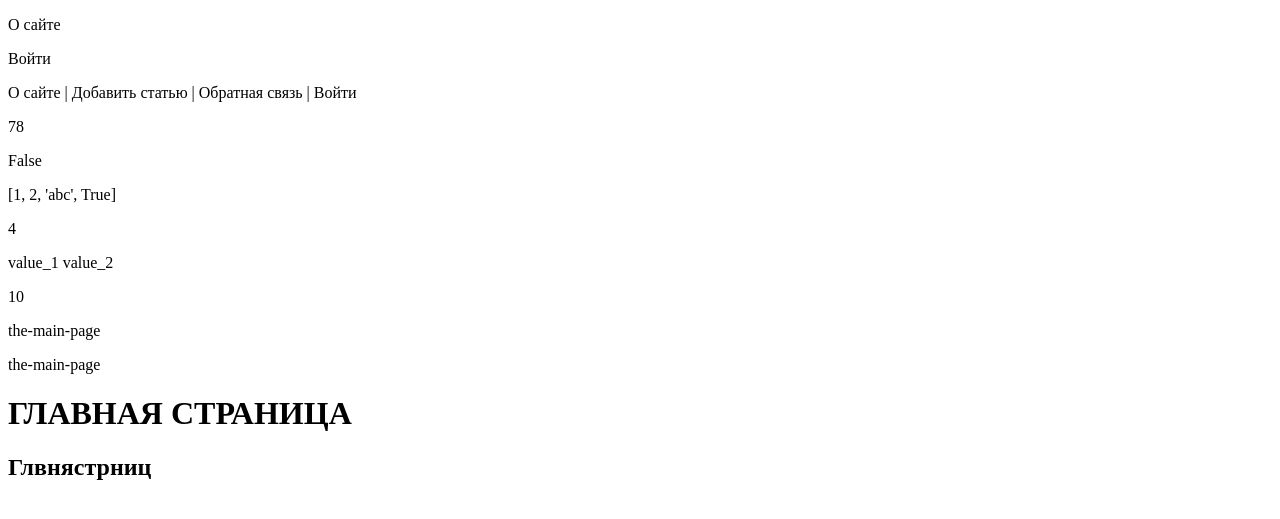
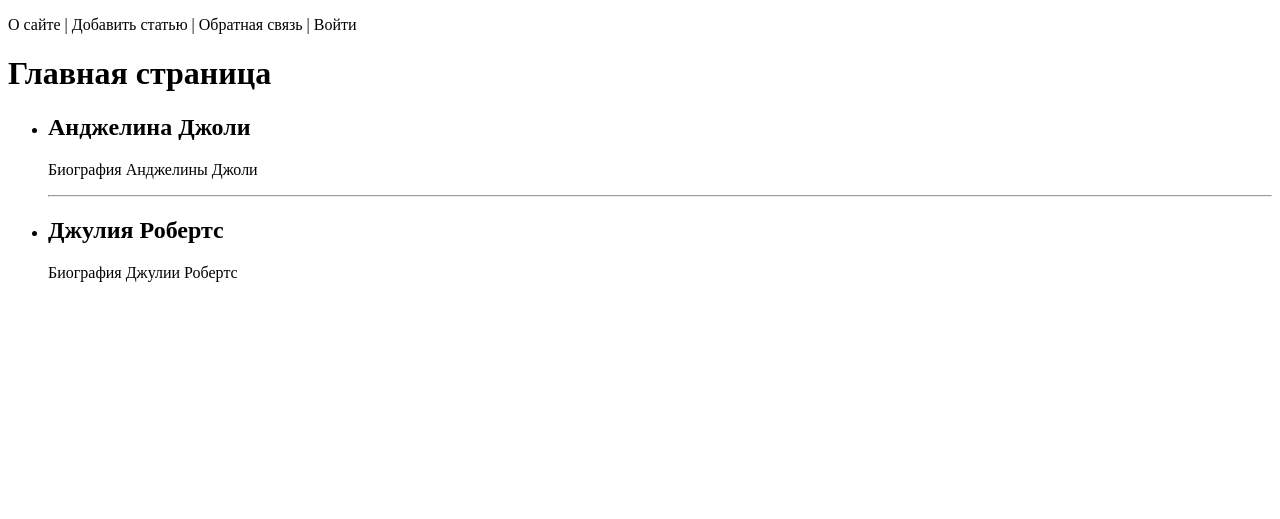
Before and after one commit to VadimBarinov/Django-First-Project, a Django app: page / in a window 1280 px wide. Shown: the top 519 px of the page. Run offline with Django 5.2, Linux system fonts and the light colour scheme.

Commit message:
templates for and if

```diff
--- a/women/templates/women/index.html
+++ b/women/templates/women/index.html
@@ -6,33 +6,26 @@
     <title>{{ main_title|default:"Без заголовка" }}</title>
 </head>
 <body>
-<!--фильры first и last-->
-<p>{{ menu|first }}</p>
-<p>{{ menu|last }}</p>
-<!--join-->
-<p>{{ menu|join:" | " }}</p>
-<!--фильтр add-->
-<p>{{ float|add:"50" }}</p>
-<!--фильтр кратности-->
-<p>{{ float|divisibleby:"3" }}</p>
-<p>{{ lst }}</p>
-<!--length-->
-<p>{{ set|length }}</p>
-<!--через точку можно обращаться к атрибутам-->
-<p>{{ dict.key_1 }} {{ dict.key_2 }}</p>
-<p>{{ obj.a }}</p>
 <p>
-<!--превращает в slug-->
-    {{ "The Main Page"|slugify}}
+    {{ menu|join:" | " }}
 </p>
-<p>{{ url }}</p>
 <h1>
-<!--фильтр upper-->
-    {{ title|upper }}
+    {{ title }}
 </h1>
-<h2>
-<!--удаляем указанные символы с помощью фильтра cut-->
-    {{ title|cut:" "|cut:"а" }}
-</h2>
+<ul>
+<!--    на стороне сервера -->
+    {% for p in posts %}
+    {% if p.is_published %}
+<!--    на стороне клиента-->
+    <li>
+        <h2>{{ p.title }}</h2>
+        <p>{{ p.content }}</p>
+        {% if not forloop.last %}
+        <hr>
+        {% endif %}
+    </li>
+    {% endif %}
+    {% endfor %}
+</ul>
 </body>
 </html>
--- a/women/views.py
+++ b/women/views.py
@@ -1,34 +1,22 @@
 from django.http import HttpResponse, HttpResponseNotFound, HttpResponseRedirect, HttpResponsePermanentRedirect
 from django.shortcuts import render, redirect
 from django.urls import reverse
-from django.template.loader import render_to_string
 from django.template.defaultfilters import slugify
 
 
 menu = ["О сайте", "Добавить статью", "Обратная связь", "Войти"]
 
-class MyClass:
-    def __init__(self, a, b):
-        self.a = a
-        self.b = b
-
+data_db = [
+    {'id':1, 'title':'Анджелина Джоли', 'content':'Биография Анджелины Джоли', 'is_published': True},
+    {'id':2, 'title':'Марго Робби', 'content':'Биография Марго Робби', 'is_published': False},
+    {'id':3, 'title':'Джулия Робертс', 'content':'Биография Джулии Робертс', 'is_published': True},
+]
 
 def index(request):
-    # t = render_to_string("women/index.html")
-    # return HttpResponse(t)
     data = {
         "title": "Главная страница",
         "menu": menu,
-        "float": 28.56,
-        "lst": [1, 2, "abc", True],
-        "set": {1, 2, 4, 6},
-        "dict": {
-            "key_1": "value_1",
-            "key_2": "value_2",
-        },
-        "obj": MyClass(10, 20),
-        # фильтры можно использовать и в самом питоне
-        "url": slugify("The Main Page"),
+        "posts": data_db,
     }
     return render(request, "women/index.html", context=data)
 
```
